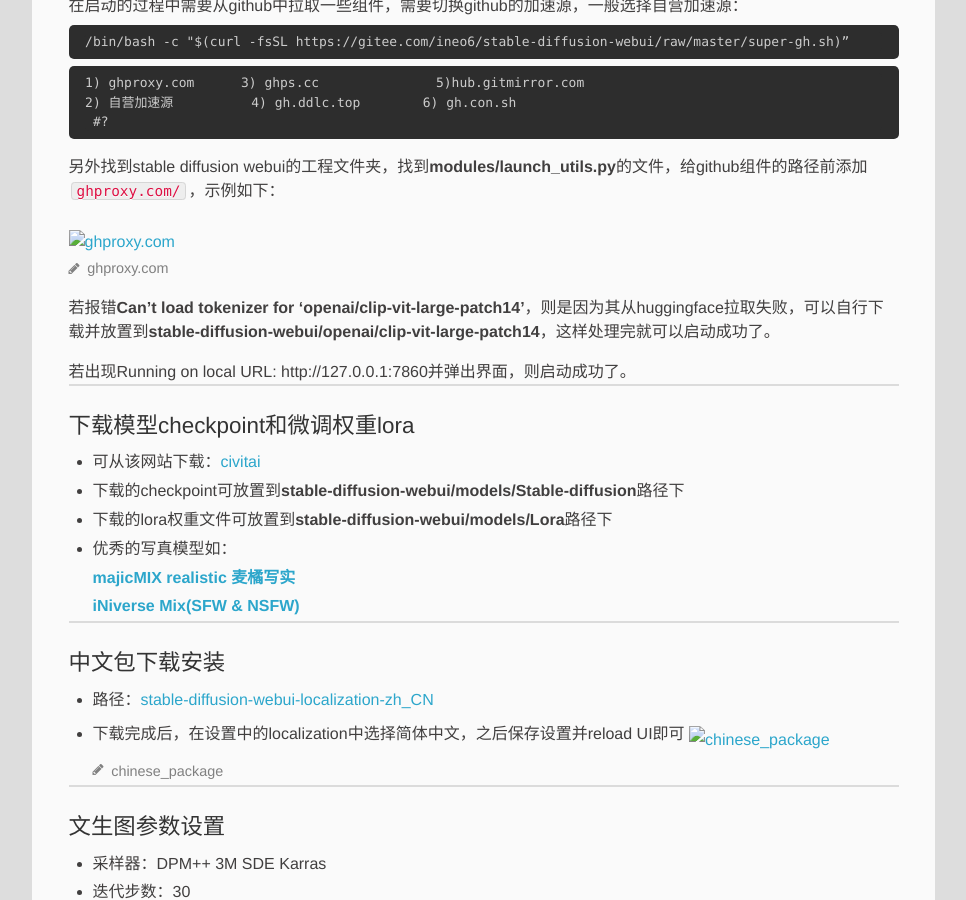
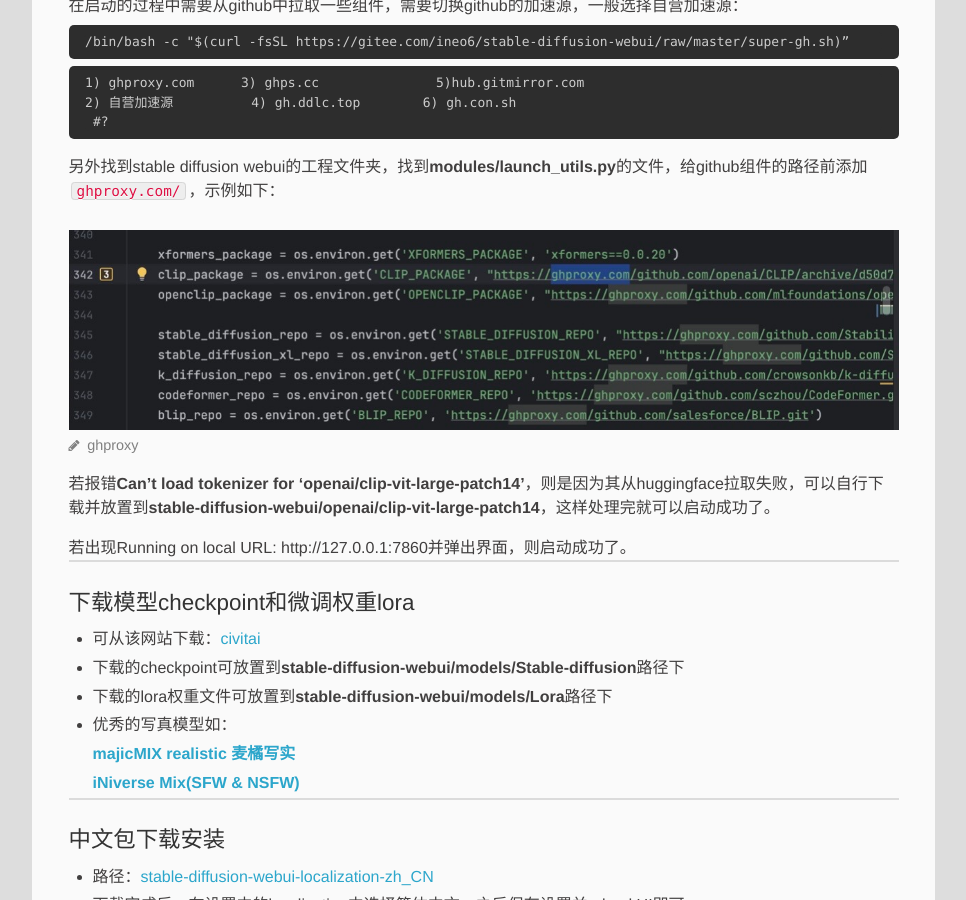
Before and after one commit to QuantPengPeng/quantpengpeng.github.io, a Jekyll site: the page built from _posts/2025-05-03-Stable diffusion部署与使用.md, in a window 1280 px wide and 900 px high, scrolled down 984 px. Shown: the whole window, without its empty margins (6-972 px from the left). Built offline with Jekyll 4.4.1, drawn with Linux system fonts in a browser that asks for light colours.

Commit message:
写博客

```diff
--- a/_posts/2025-05-03-Stable diffusion部署与使用.md
+++ b/_posts/2025-05-03-Stable diffusion部署与使用.md
@@ -63,7 +63,7 @@
 
 另外找到stable diffusion webui的工程文件夹，找到**modules/launch_utils.py**的文件，给github组件的路径前添加`ghproxy.com/`，示例如下：
 
-![ghproxy.com](../_data/post_img/2025-05-03-stable_diffusion/ghproxy.jpeg "ghproxy.com/")
+![ghproxy](https://github.com/QuantPengPeng/quantpengpeng.github.io/blob/master/_data/post_img/2025-05-03-stable_diffusion/ghproxy.jpeg)
 
 若报错**Can't load tokenizer for ‘openai/clip-vit-large-patch14’**，则是因为其从huggingface拉取失败，可以自行下载并放置到**stable-diffusion-webui/openai/clip-vit-large-patch14**，这样处理完就可以启动成功了。
 
@@ -87,7 +87,7 @@
 
 * 路径：[stable-diffusion-webui-localization-zh_CN](https://github.com/dtlnor/stable-diffusion-webui-localization-zh_CN)
 * 下载完成后，在设置中的localization中选择简体中文，之后保存设置并reload UI即可
-![chinese_package](../_data/post_img/2025-05-03-stable_diffusion/chinese_package.jpeg "chinese_package")
+![chinese_package](https://github.com/QuantPengPeng/quantpengpeng.github.io/blob/master/_data/post_img/2025-05-03-stable_diffusion/chinese_package.jpeg)
 
 ---
 
```
